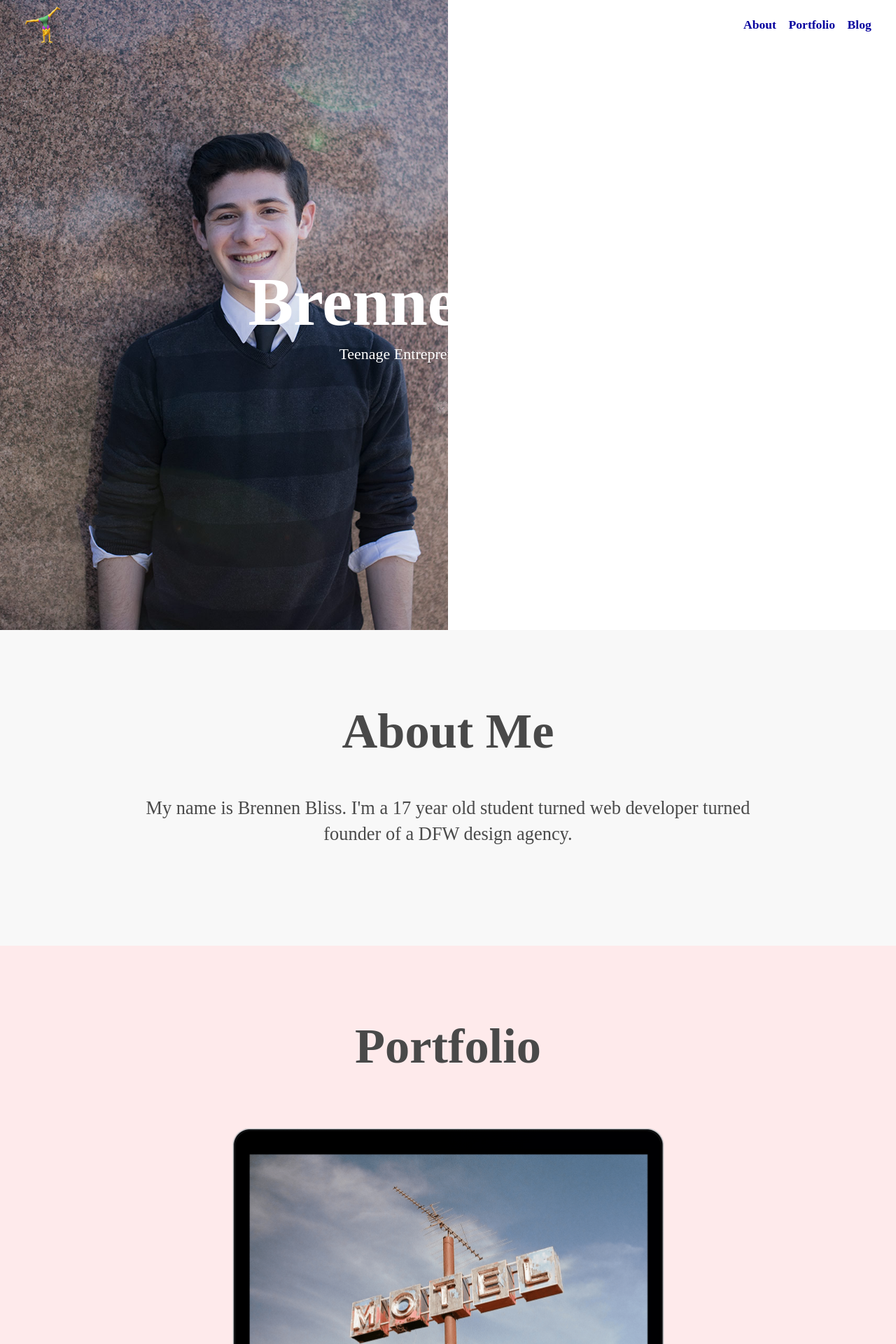
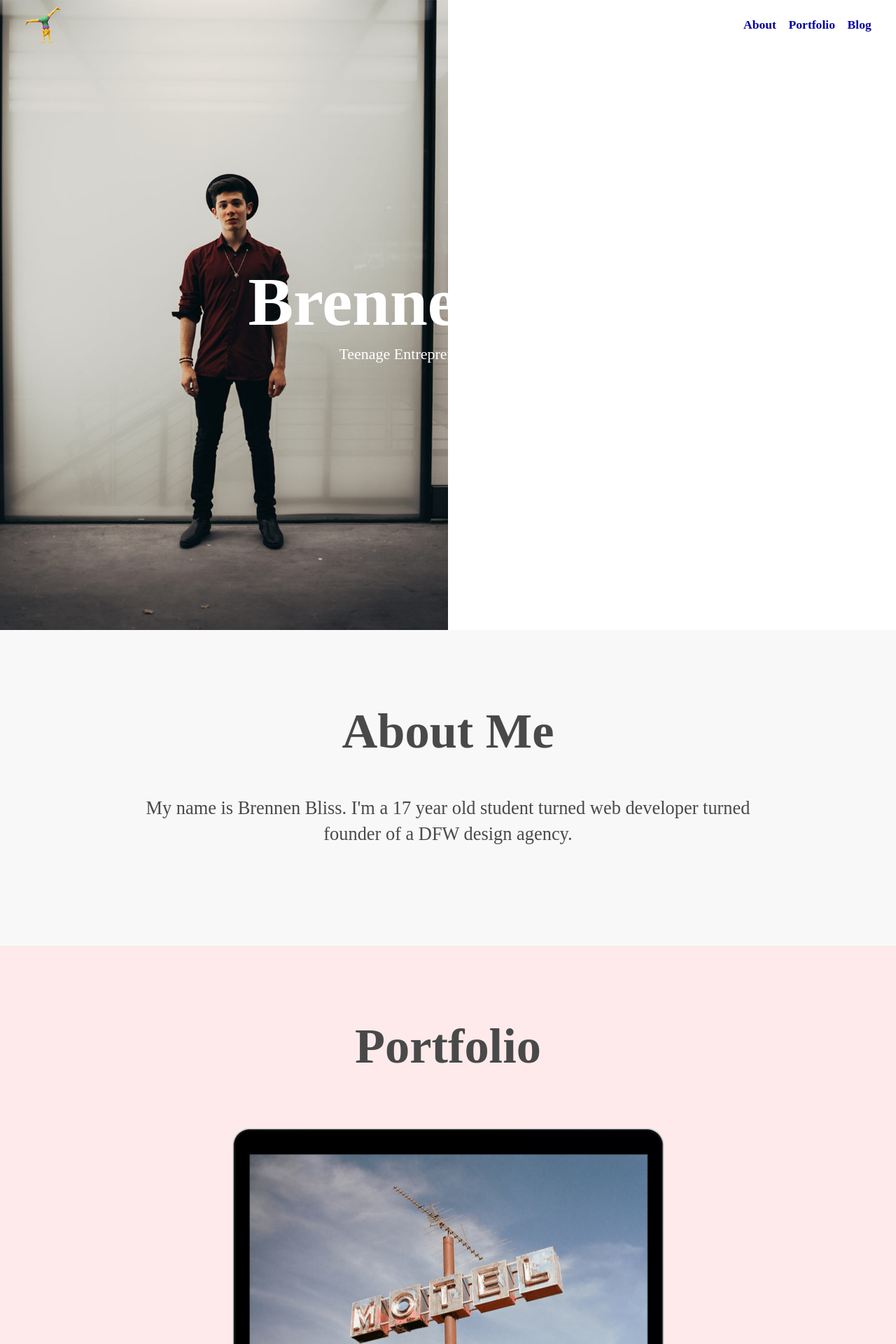
Before and after one commit to pixelcutlabs/brennen-bliss, a Jekyll site: the page built from index.html, in a window 1280 px wide. Shown: the top 1920 px of the page at 70% size. Built offline with Jekyll 4.4.1, drawn with Linux system fonts in a browser that asks for light colours; some web fonts are replaced.

Commit message:
Update Header Image 1

```diff
--- a/index.html
+++ b/index.html
@@ -7,7 +7,7 @@ layout: default
     <span>Teenage Entrepreneurial Influencer</span>
   </header>
   <div class="mast__img bg-grey">
-    <div class="absolute-bg" style="background-image: url('/assets/images/brennen-bliss.jpg');"></div>
+    <div class="absolute-bg" style="background-image: url('/assets/images/brennen-bliss-header.jpg');"></div>
   </div>
   <div class="mast__img bg-alpha">
     <div class="absolute-bg" style="background-image: url('/assets/images/mast-right.jpg');"></div>
```
